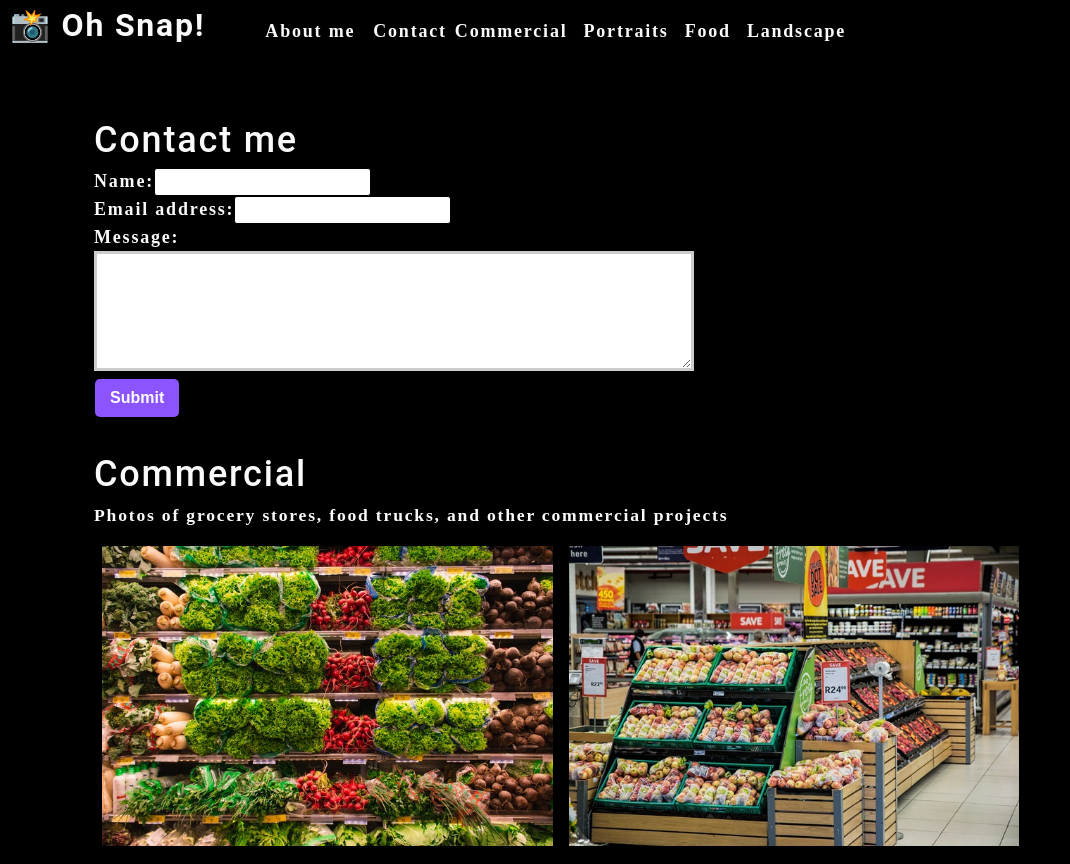
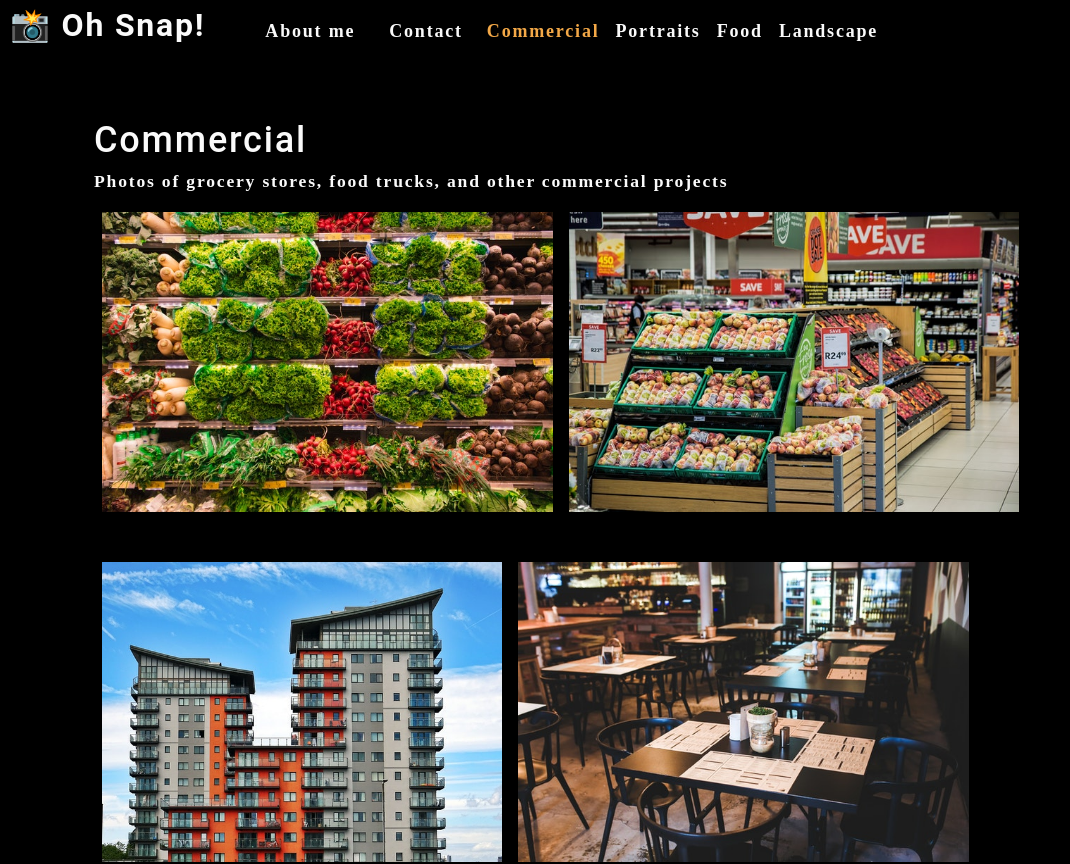
Before and after one commit to DragoonKite/photo-port, a React (Create React App) app: page / in a window 1280 px wide. Shown: the top 864 px of the page, without its empty margins (0-1070 px from the left). Built offline with nearby package versions, Linux system fonts and the light colour scheme.

Commit message:
sections conditionaly render and navbar text color shows selected section

```diff
--- a/src/App.js
+++ b/src/App.js
@@ -6,6 +6,7 @@
 import './App.css';
 
 function App() {
+  const [contactSelected, setContactSelected] = useState(false);
   const [categories] = useState([
     {
       name: 'commercial',
@@ -24,13 +25,20 @@
         categories={categories}
         setCurrentCategory={setCurrentCategory}
         currentCategory={currentCategory}
+        contactSelected={contactSelected}
+        setContactSelected={setContactSelected}
       >
       </Nav>
       <main>
         <div>
-          <ContactForm></ContactForm>
-          <Gallery currentCategory={currentCategory}></Gallery>
-          <About></About>
+        {!contactSelected ? (
+          <>
+            <Gallery currentCategory={currentCategory}></Gallery>
+            <About></About>
+          </>
+        ) : (
+            <ContactForm></ContactForm>
+        )}
         </div>
       </main>
     </div>
--- a/src/components/Contact/index.js
+++ b/src/components/Contact/index.js
@@ -1,11 +1,28 @@
 import React, {useState} from 'react';
+import {validateEmail} from '../../utils/helpers';
 
 function ContactForm() {
     const [formState, setFormState] = useState({name: '', email: '', message: ''});
     const { name, email, message } = formState;
+    const [errorMessage, setErrorMessage] = useState('');
 
     function handleChange(e) {
-        setFormState({...formState, [e.target.name]: e.target.value})
+        if (e.target.name === 'email') {
+            const isValid = validateEmail(e.target.value);
+            if (!isValid) {
+                setErrorMessage('Your email is invalid.');
+            } else {
+                if (!e.target.value.length) {
+                    setErrorMessage(`${e.target.name} is required.`);
+                } else {
+                    setErrorMessage('');
+                }
+            }
+        };
+
+        if (!errorMessage) {
+            setFormState({ ...formState, [e.target.name]: e.target.value });
+        }
     };
 
     function handleSubmit(e) {
@@ -19,16 +36,21 @@
           <form id="contact-form" onSubmit={handleSubmit}>
             <div>
                 <label htmlFor="name">Name:</label>
-                <input type="text" defaultValue={name} onChange={handleChange} name="name" />
+                <input type="text" defaultValue={name} onBlur={handleChange} name="name" />
             </div>
             <div>
                 <label htmlFor="email">Email address:</label>
-                <input type="email" defaultValue={email} onChange={handleChange} name="email" />
+                <input type="email" defaultValue={email} onBlur={handleChange} name="email" />
             </div>
             <div>
                 <label htmlFor="message">Message:</label>
-                <textarea name="message" defaultValue={message} onChange={handleChange} rows="5" />
+                <textarea name="message" defaultValue={message} onBlur={handleChange} rows="5" />
             </div>
+            {errorMessage && (
+                <div>
+                    <p className="error-text">{errorMessage}</p>
+                </div>
+            )}
             <button type="submit">Submit</button>
           </form>
         </section>
--- a/src/components/Nav/index.js
+++ b/src/components/Nav/index.js
@@ -6,6 +6,8 @@
         categories = [],
         setCurrentCategory,
         currentCategory,
+        contactSelected,
+        setContactSelected
     } = props;
 
     useEffect(() => {
@@ -22,22 +24,25 @@
             <nav>
                 <ul className="flex-row">
                     <li className="mx-2">
-                        <a data-testid="about" href="#about">
+                        <a data-testid="about" href="#about" onClick={() => setContactSelected(false)}>
                         About me
                         </a>
                     </li>
-                    <li>
-                        <span>Contact</span>
+                    <li className={`mx-2 ${contactSelected && 'navActive'}`}>
+                        <span onClick={() => setContactSelected(true)}>Contact</span>
                     </li>
                     {categories.map((category) => (
                         <li
                         className={`mx-1 ${
-                            currentCategory.name === category.name && 'nacActive'
+                            currentCategory.name === category.name && !contactSelected && 'navActive'
                             }`
                         }
                         key={category.name}
                         >
-                            <span onClick={() => setCurrentCategory(category)}>
+                            <span onClick={() => {
+                                setCurrentCategory(category)
+                                setContactSelected(false);
+                            }}>
                                 {capitalizeFirstLetter(category.name)}
                             </span>
                         </li>
```
